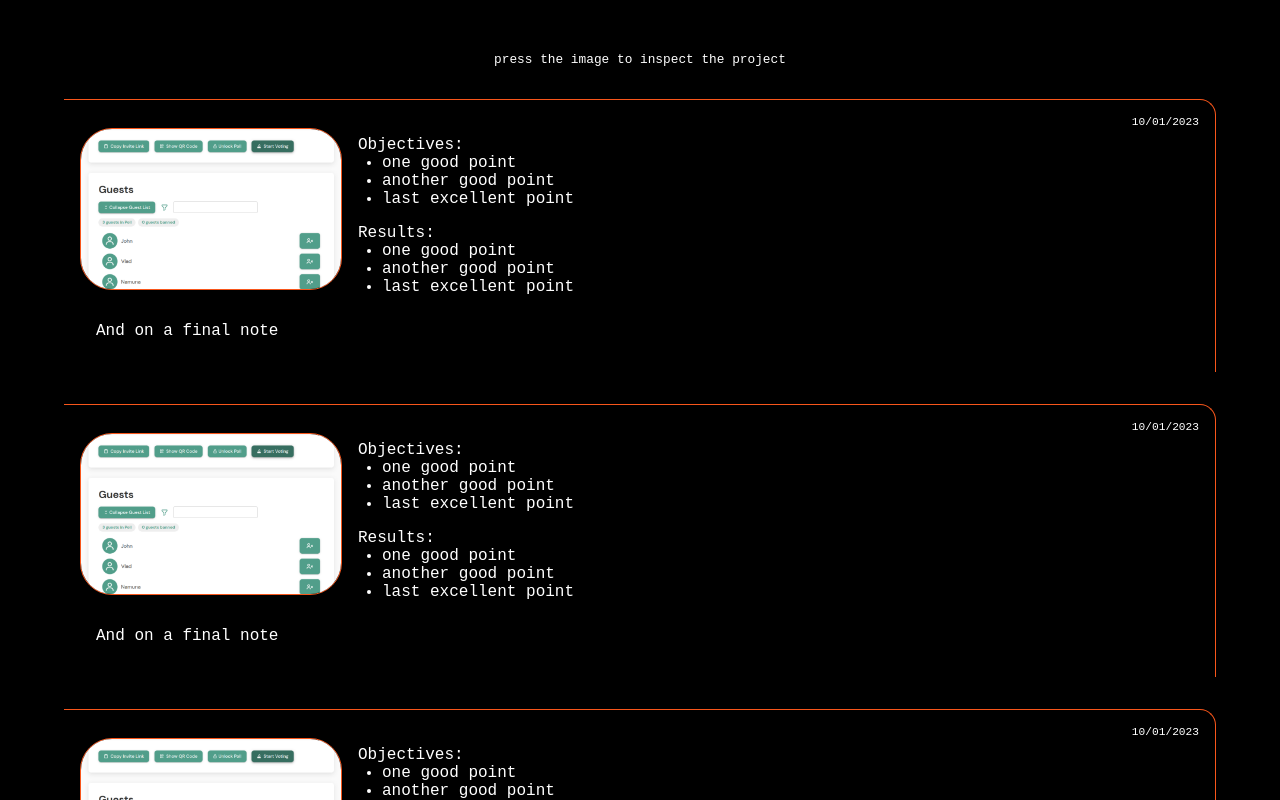
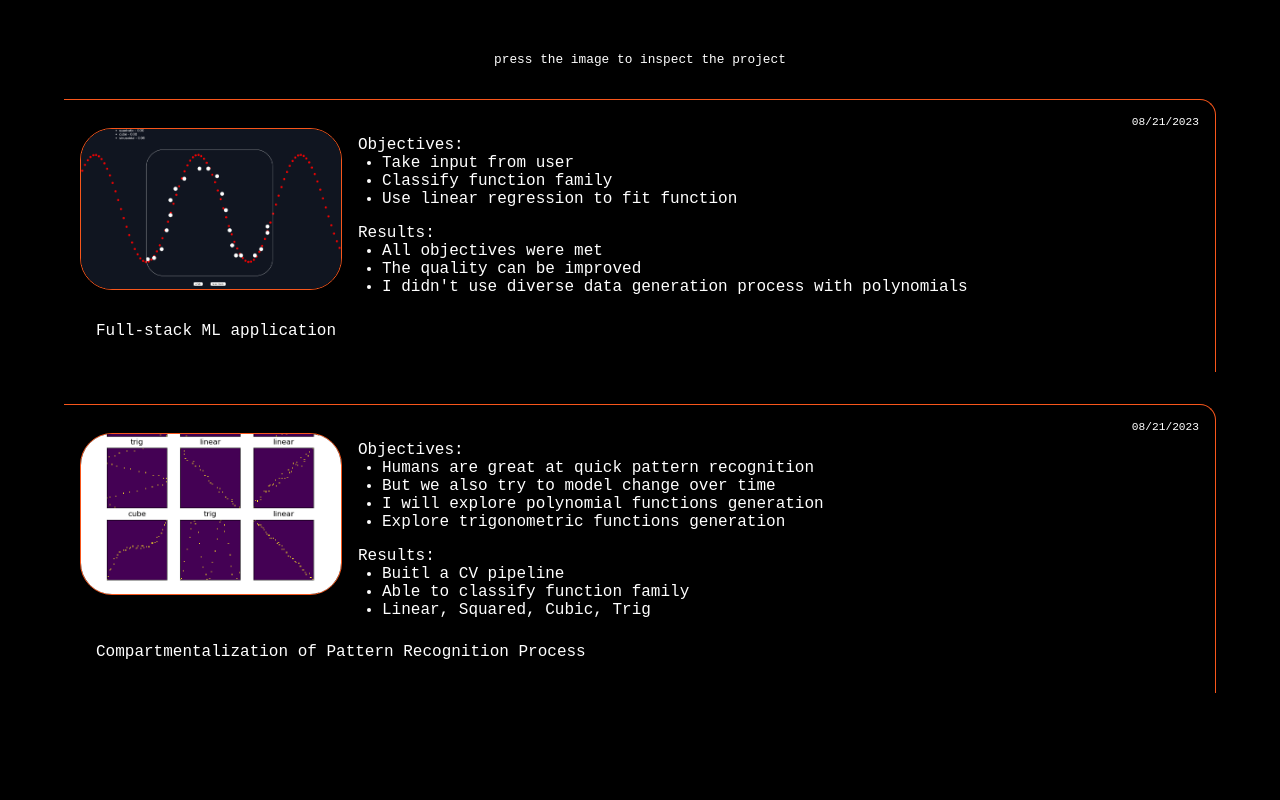
Before and after one commit to vzwork/vzwork.dev, a React (Create React App) app: page /agi in a window 1280 px wide. Shown: the part 820-1620 px from the top of the page. Built offline with nearby package versions, Linux system fonts and the light colour scheme.

Commit message:
projects

```diff
--- a/src/pages/agi/Agi.js
+++ b/src/pages/agi/Agi.js
@@ -14,40 +14,37 @@ import Post from "../../components/Post/Post";
 
 const timeline = [
   {
-    date: "10/01/2023",
+    date: "08/21/2023",
     objectives: [
-      "one good point",
-      "another good point",
-      "last excellent point",
+      "Take input from user",
+      "Classify function family",
+      "Use linear regression to fit function",
     ],
-    results: ["one good point", "another good point", "last excellent point"],
-    text: "And on a final note",
-    img: "./EasilyPollStudents.png",
-    href: "http://easily-poll-students.s3-website-us-west-2.amazonaws.com",
+    results: [
+      "All objectives were met",
+      "The quality can be improved",
+      "I didn't use diverse data generation process with polynomials",
+    ],
+    text: "Full-stack ML application",
+    img: "./agi/PredictMath.png",
+    href: "https://www.predict-math.web.app",
   },
   {
-    date: "10/01/2023",
+    date: "08/21/2023",
     objectives: [
-      "one good point",
-      "another good point",
-      "last excellent point",
+      "Humans are great at quick pattern recognition",
+      "But we also try to model change over time",
+      "I will explore polynomial functions generation",
+      "Explore trigonometric functions generation",
     ],
-    results: ["one good point", "another good point", "last excellent point"],
-    text: "And on a final note",
-    img: "./EasilyPollStudents.png",
-    href: "http://easily-poll-students.s3-website-us-west-2.amazonaws.com",
-  },
-  {
-    date: "10/01/2023",
-    objectives: [
-      "one good point",
-      "another good point",
-      "last excellent point",
+    results: [
+      "Buitl a CV pipeline",
+      "Able to classify function family",
+      "Linear, Squared, Cubic, Trig",
     ],
-    results: ["one good point", "another good point", "last excellent point"],
-    text: "And on a final note",
-    img: "./EasilyPollStudents.png",
-    href: "http://easily-poll-students.s3-website-us-west-2.amazonaws.com",
+    text: "Compartmentalization of Pattern Recognition Process",
+    img: "./agi/NN_relation.png",
+    href: "https://github.com/vzwork/nn_relation/blob/main/predict_math.ipynb",
   },
 ];
 
--- a/src/pages/cs/Cs.js
+++ b/src/pages/cs/Cs.js
@@ -15,36 +15,17 @@ const timeline = [
   {
     date: "10/01/2023",
     objectives: [
-      "one good point",
-      "another good point",
-      "last excellent point",
+      "Polling application",
+      "Athorization process to avoid resource abuse",
+      "Quick authorization for guests users",
     ],
-    results: ["one good point", "another good point", "last excellent point"],
-    text: "And on a final note",
-    img: "./EasilyPollStudents.png",
-    href: "http://easily-poll-students.s3-website-us-west-2.amazonaws.com",
-  },
-  {
-    date: "10/01/2023",
-    objectives: [
-      "one good point",
-      "another good point",
-      "last excellent point",
+    results: [
+      "AWS Amplify application",
+      "GraphQL, Lambdas backend with custom authorization rules",
+      "One click authorization for guest users",
+      "Universally Unique Identifier generation",
     ],
-    results: ["one good point", "another good point", "last excellent point"],
-    text: "And on a final note",
-    img: "./EasilyPollStudents.png",
-    href: "http://easily-poll-students.s3-website-us-west-2.amazonaws.com",
-  },
-  {
-    date: "10/01/2023",
-    objectives: [
-      "one good point",
-      "another good point",
-      "last excellent point",
-    ],
-    results: ["one good point", "another good point", "last excellent point"],
-    text: "And on a final note",
+    text: "Worked as a back-end (data) engineer on school project with three other students",
     img: "./EasilyPollStudents.png",
     href: "http://easily-poll-students.s3-website-us-west-2.amazonaws.com",
   },
--- a/src/pages/de/De.js
+++ b/src/pages/de/De.js
@@ -15,36 +15,17 @@ const timeline = [
   {
     date: "10/01/2023",
     objectives: [
-      "one good point",
-      "another good point",
-      "last excellent point",
+      "Polling application",
+      "Athorization process to avoid resource abuse",
+      "Quick authorization for guests users",
     ],
-    results: ["one good point", "another good point", "last excellent point"],
-    text: "And on a final note",
-    img: "./EasilyPollStudents.png",
-    href: "http://easily-poll-students.s3-website-us-west-2.amazonaws.com",
-  },
-  {
-    date: "10/01/2023",
-    objectives: [
-      "one good point",
-      "another good point",
-      "last excellent point",
+    results: [
+      "AWS Amplify application",
+      "GraphQL, Lambdas backend with custom authorization rules",
+      "One click authorization for guest users",
+      "Universally Unique Identifier generation",
     ],
-    results: ["one good point", "another good point", "last excellent point"],
-    text: "And on a final note",
-    img: "./EasilyPollStudents.png",
-    href: "http://easily-poll-students.s3-website-us-west-2.amazonaws.com",
-  },
-  {
-    date: "10/01/2023",
-    objectives: [
-      "one good point",
-      "another good point",
-      "last excellent point",
-    ],
-    results: ["one good point", "another good point", "last excellent point"],
-    text: "And on a final note",
+    text: "Worked as a back-end (data) engineer on school project with three other students",
     img: "./EasilyPollStudents.png",
     href: "http://easily-poll-students.s3-website-us-west-2.amazonaws.com",
   },
--- a/src/pages/landing/Landing.js
+++ b/src/pages/landing/Landing.js
@@ -41,7 +41,7 @@ export default function Landing() {
               }}
             />
             <Box sx={{ fontSize: "1.2rem", padding: "2rem 0" }}>
-              Vladislav Zakharov {themeContext.darkMode ? "🍕" : "🥑"}
+              Vladislav Zakharov
             </Box>
           </Box>
         </Container>
```
Also changed, not shown: public/agi/NN_relation.png (added), public/agi/PredictMath.png (renamed from public/PredictMath.png), 9 other files (tests, documents, lock files or other folders).
